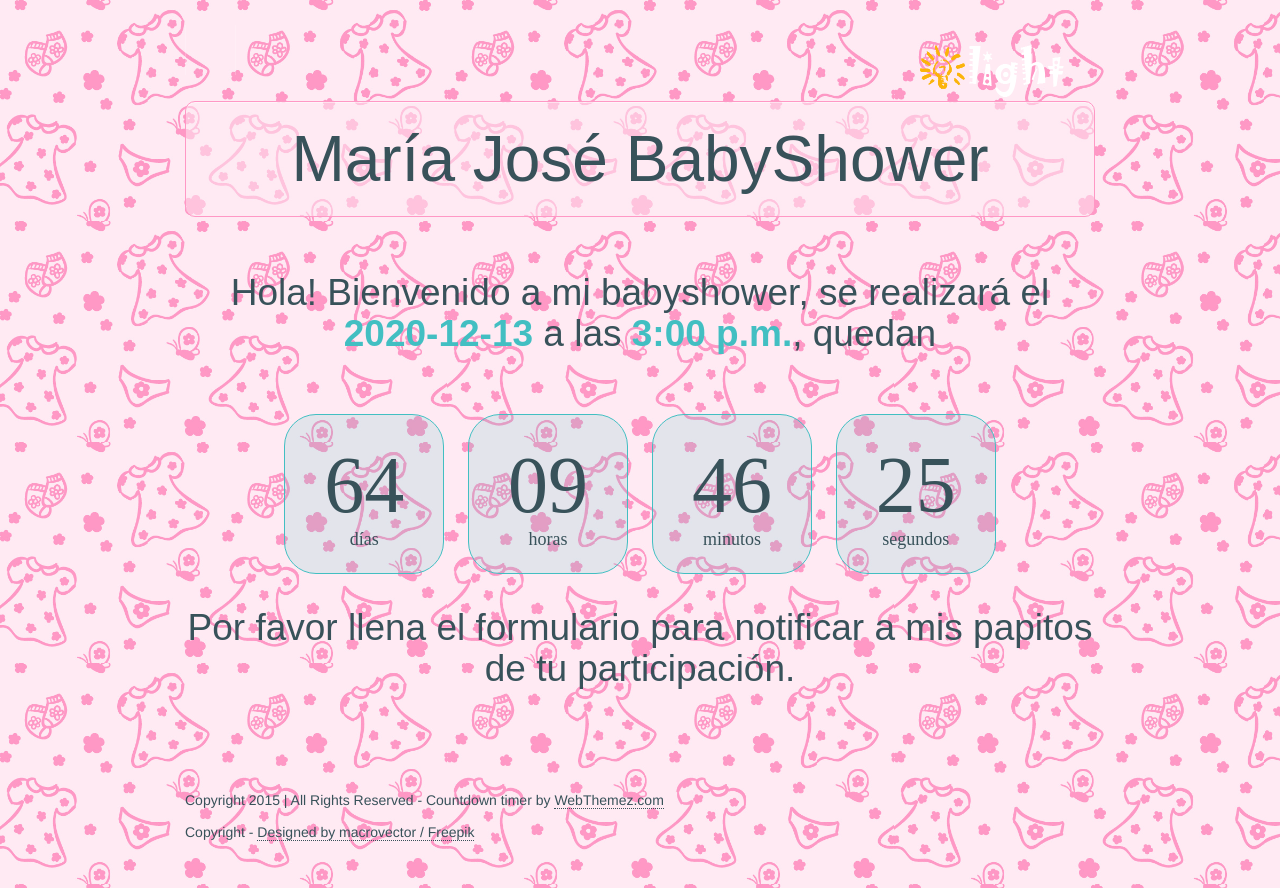
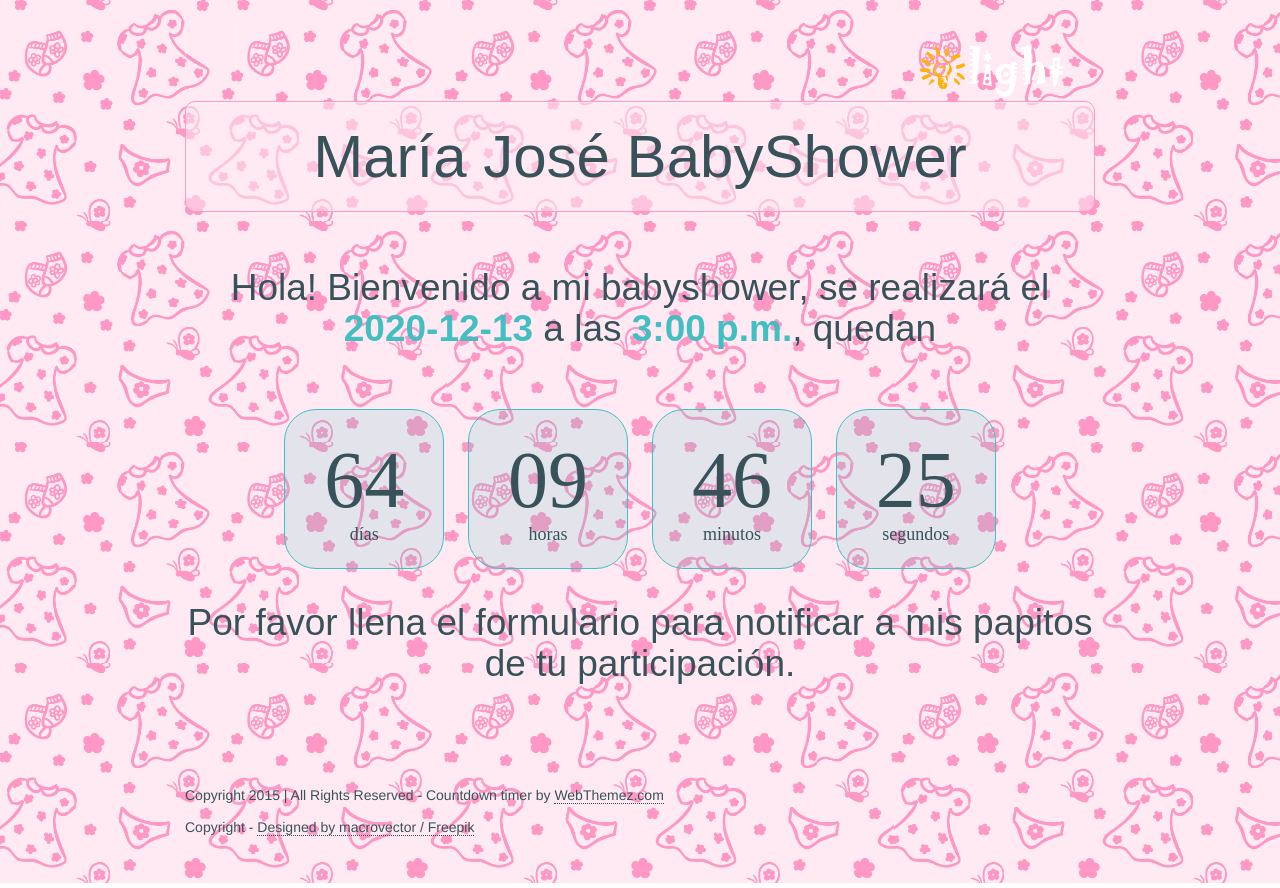
Before and after one commit to egcdark/Majo, a plain HTML site: page index.html in a window 1280 px wide. Drawn offline with Linux system fonts and the light colour scheme; files that its build step writes are made by us from their sources; files whose address does not match are found by name; a web font is replaced by a local one.

Commit message:
Update main.css

```diff
--- a/assets/css/main.css
+++ b/assets/css/main.css
@@ -12,7 +12,7 @@ h1,h2,h3,h4 {font-family:'Ranchers',sans-serif; font-weight: normal; color: #385
 
 .panel.callout p {color: #FFF}
 
-h1.heading_supersize {font-size: 64px; text-align:center; font-weight: normal; line-height: normal}
+h1.heading_supersize {font-size: 60px; text-align:center; font-weight: normal; line-height: normal}
 h2.heading_largesize {font-size: 44px; text-align:center; font-weight: normal}
 
 
```
